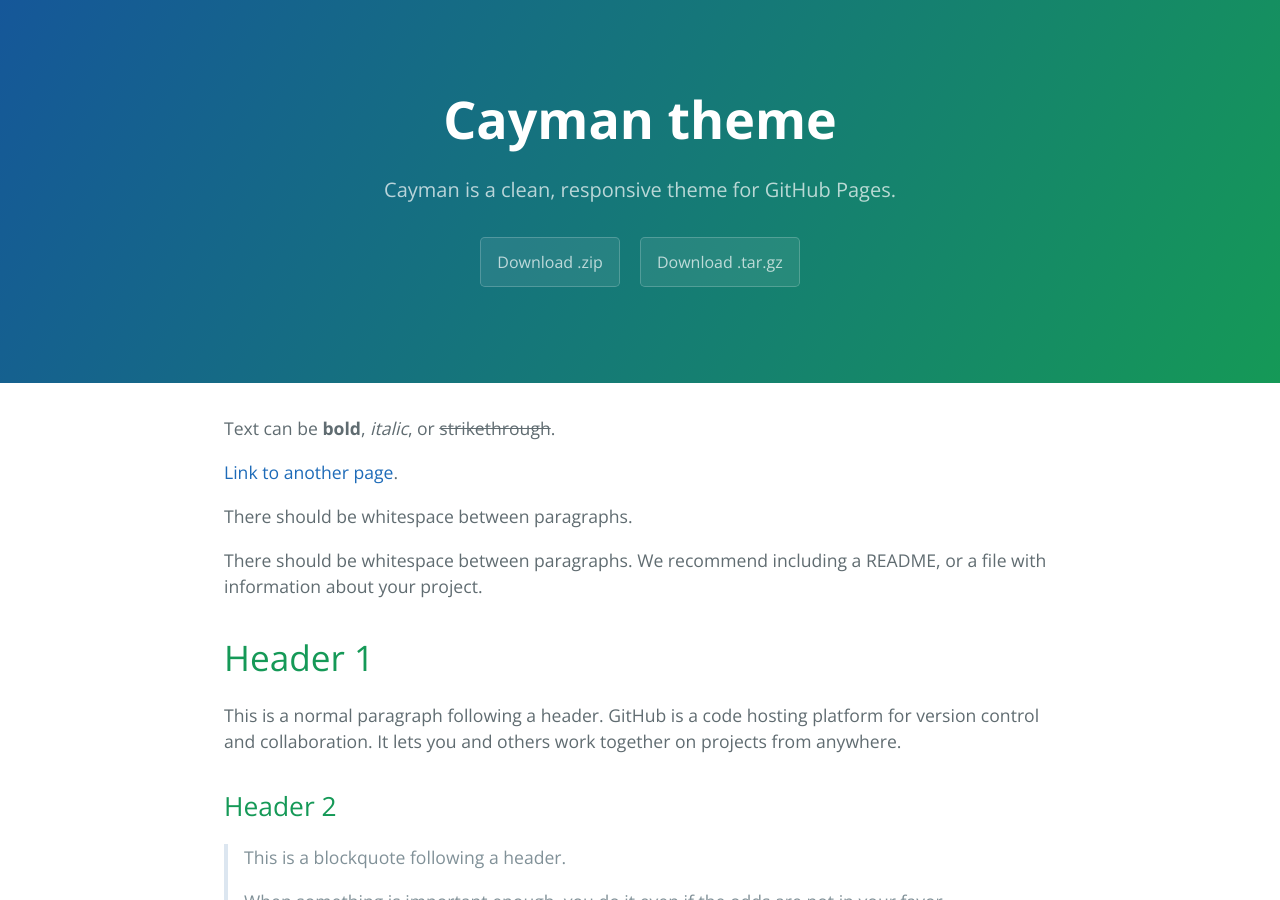
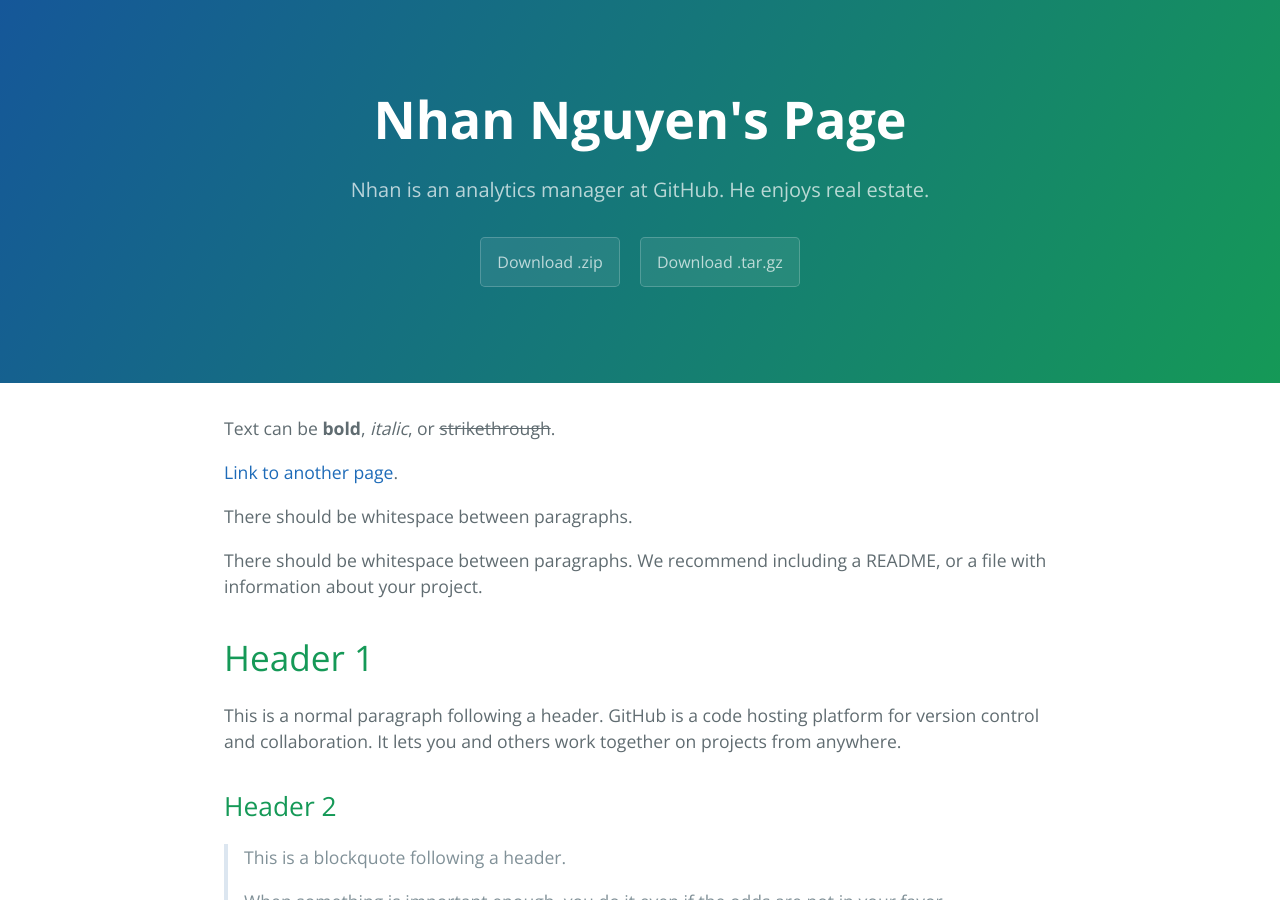
Before and after one commit to tomakant/tomakant.github.io, a Jekyll site: the page built from index.md, in a window 1280 px wide and 900 px high. Built offline with Jekyll 4.4.1, drawn with Linux system fonts in a browser that asks for light colours.

Commit message:
Update Config File

```diff
--- a/_config.yml
+++ b/_config.yml
@@ -1,5 +1,5 @@
-title: Cayman theme
-description: Cayman is a clean, responsive theme for GitHub Pages.
+title: Nhan Nguyen's Page
+description: Nhan is an analytics manager at GitHub. He enjoys real estate.
 show_downloads: true
 google_analytics:
 theme: jekyll-theme-cayman
```
